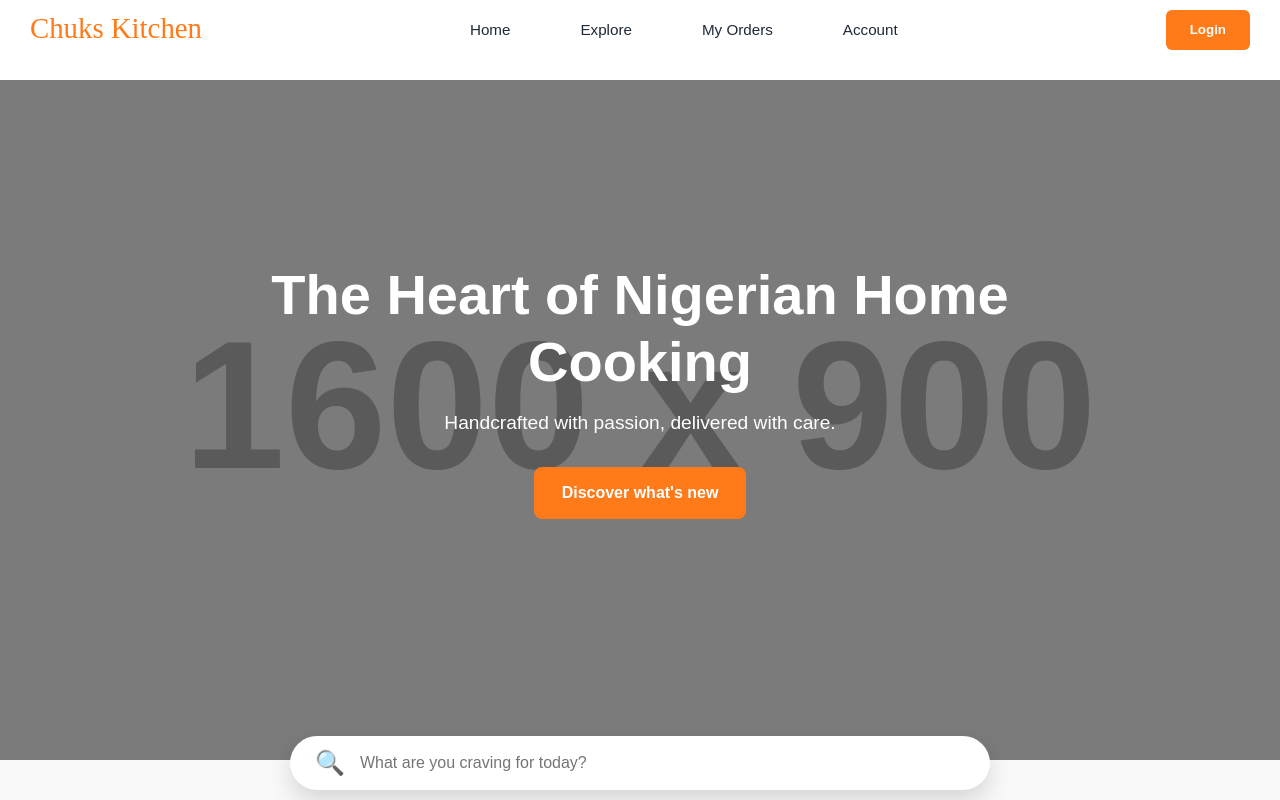
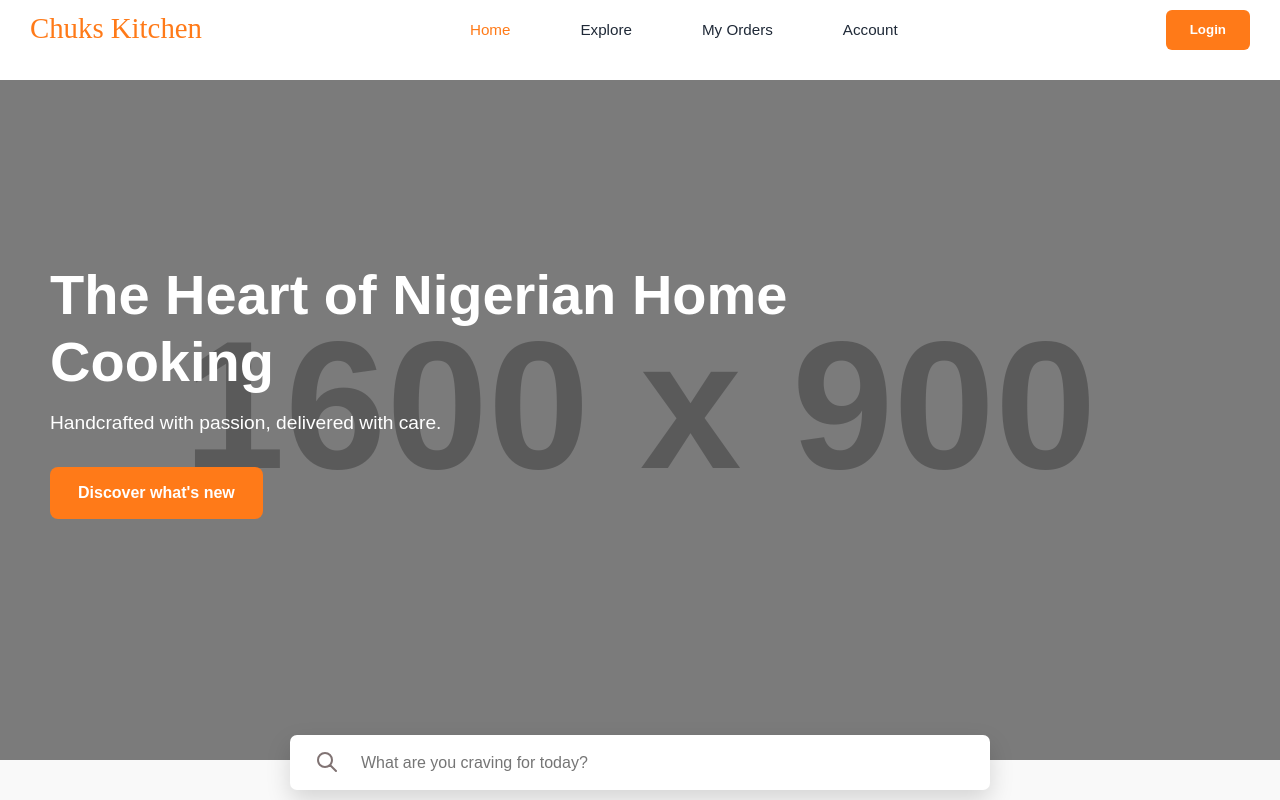
Before and after one commit to noyeosa-obazee/digital-restaurant, a React (Vite) app: page /home in a window 1280 px wide. Shown: the top 800 px of the page. Built offline with nearby package versions, Linux system fonts and the light colour scheme; a web font is replaced by a local one.

Commit message:
chore: add provided search bar icon to homepage and update styles

```diff
--- a/src/components/Navbar/Navbar.jsx
+++ b/src/components/Navbar/Navbar.jsx
@@ -22,13 +22,10 @@ const Navbar = () => {
 
             {/* Centered Links (Visible on larger screens) */}
             <div className="navbar-links">
-                <Link to="/home" className={`nav-link ${isActive("/")}`}>
+                <Link to="/home" className={`nav-link ${isActive("/home")}`}>
                     Home
                 </Link>
-                <Link
-                    to="/explore"
-                    className={`nav-link ${isActive("/explore")}`}
-                >
+                <Link to="#" className={`nav-link ${isActive("#")}`}>
                     Explore
                 </Link>
                 <Link
@@ -37,10 +34,7 @@ const Navbar = () => {
                 >
                     My Orders
                 </Link>
-                <Link
-                    to="/account"
-                    className={`nav-link ${isActive("/account")}`}
-                >
+                <Link to="#" className={`nav-link ${isActive("#")}`}>
                     Account
                 </Link>
             </div>
--- a/src/pages/Home.css
+++ b/src/pages/Home.css
@@ -40,6 +40,9 @@
 .hero-content-centered {
     z-index: 1;
     margin-bottom: 60px; /* Space for search bar */
+    align-self: flex-start;
+    text-align: initial;
+    padding-left: 50px;
 }
 
 .hero-content-centered h1 {
@@ -78,7 +81,7 @@
     width: 60%;
     max-width: 700px;
     padding: 15px 25px;
-    border-radius: 50px; /* Pill shape */
+    border-radius: 7px;
     display: flex;
     align-items: center;
     box-shadow: 0 10px 25px rgba(0, 0, 0, 0.15);
@@ -88,8 +91,7 @@
 
 .hero-search-bar .search-icon {
     font-size: 1.5rem;
-    margin-right: 15px;
-    color: #888;
+    margin-bottom: -25px;
 }
 
 .hero-search-bar input {
--- a/src/pages/Home.jsx
+++ b/src/pages/Home.jsx
@@ -110,7 +110,23 @@ const Home = () => {
 
                 {/* Floating Search Bar */}
                 <div className="hero-search-bar">
-                    <span className="search-icon">🔍</span>
+                    <span className="search-icon">
+                        <svg
+                            width="46"
+                            height="46"
+                            viewBox="0 0 46 46"
+                            fill="none"
+                            xmlns="http://www.w3.org/2000/svg"
+                        >
+                            <path
+                                d="M21 21L15.0001 15M17 10C17 13.866 13.866 17 10 17C6.13401 17 3 13.866 3 10C3 6.13401 6.13401 3 10 3C13.866 3 17 6.13401 17 10Z"
+                                stroke="#807373"
+                                stroke-width="2"
+                                stroke-linecap="round"
+                                stroke-linejoin="round"
+                            />
+                        </svg>
+                    </span>
                     <input
                         type="text"
                         placeholder="What are you craving for today?"
```
